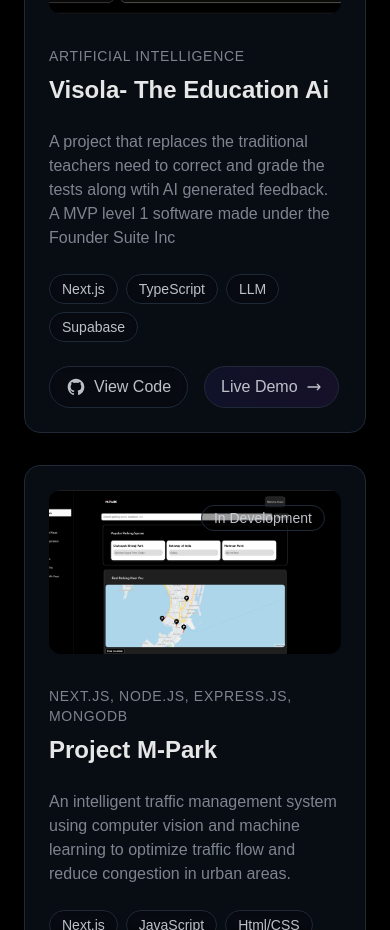
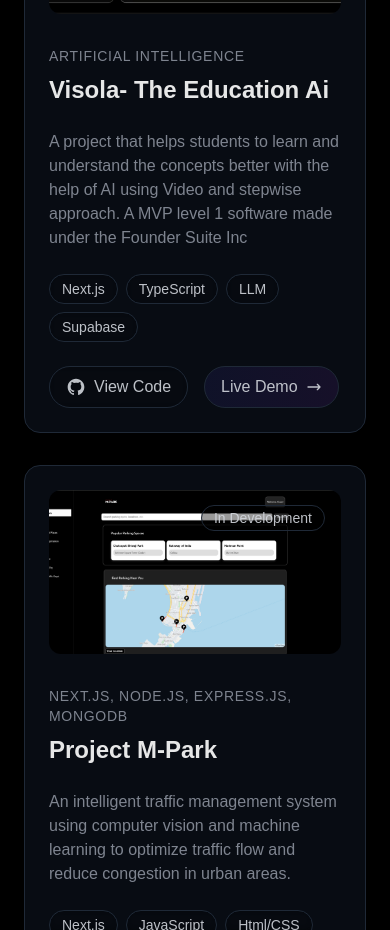
Before and after one commit to Sahil-Ghodvinde/sahilghodvinde, a Next.js app: page /projects in a window 390 px wide. Shown: the part 1240-2170 px from the top of the page. Built offline with nearby package versions, Linux system fonts and the light colour scheme.

Commit message:
Updated mobile view with herosection

```diff
--- a/src/app/projects/page.tsx
+++ b/src/app/projects/page.tsx
@@ -22,7 +22,7 @@
       title: "Visola- The Education Ai",
       category: "Artificial Intelligence",
       image: "/d17.png",
-      description: "A project that replaces the traditional teachers need to correct and grade the tests along wtih AI generated feedback. A MVP level 1 software made under the Founder Suite Inc",
+      description: "A project that helps students to learn and understand the concepts better with the help of AI using Video and stepwise approach. A MVP level 1 software made under the Founder Suite Inc",
       tags: ["Next.js", "TypeScript", "LLM", "Supabase"],
       status: "Completed",
 
--- a/src/components/Hero.tsx
+++ b/src/components/Hero.tsx
@@ -1,6 +1,7 @@
 'use client'
 
 import Image from 'next/image'
+import Link from 'next/link'
 import { useEffect, useRef, useState } from 'react'
 
 export default function Hero() {
@@ -134,11 +135,13 @@
             innovation, and problem-solving. From a young age, I have been driven by curiosity and a
             desire to create impactful solutions for real-world challenges.
           </p>
-          <button className="bg-white/10 backdrop-blur-sm text-white px-6 py-2 rounded-full
-            hover:bg-white/20 transition-all duration-300 shadow-lg
-            group-hover:shadow-white/10">
-            Take a Tour
-          </button>
+          <Link href="/projects">
+        <button className="bg-white/10 backdrop-blur-sm text-white px-6 py-2 rounded-full
+                hover:bg-white/20 transition-all duration-300 shadow-lg
+                group-hover:shadow-white/10">
+          See Projects
+        </button>
+      </Link>
         </div>
       </div>
     </div>
```
